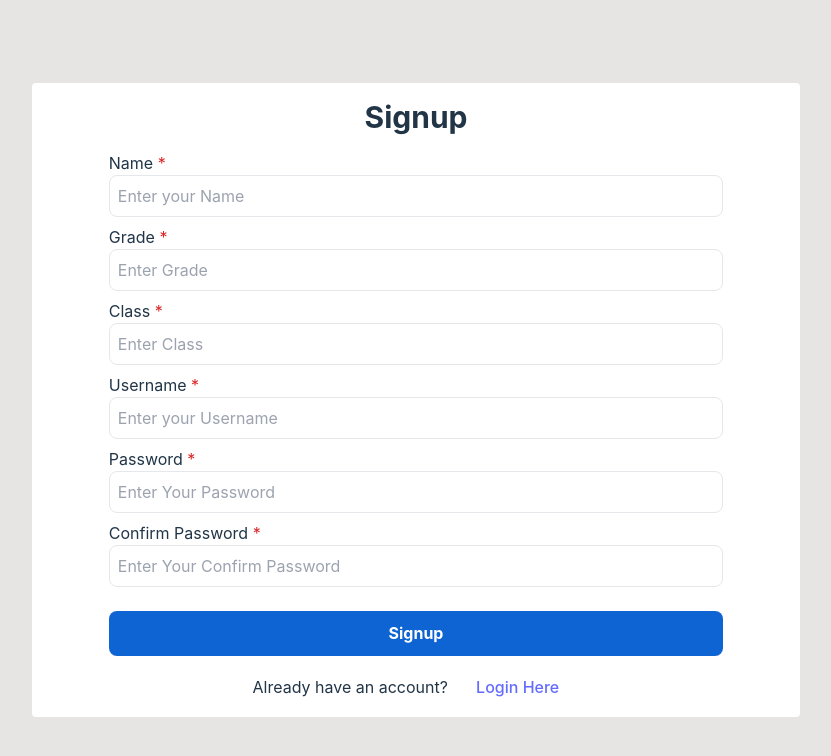
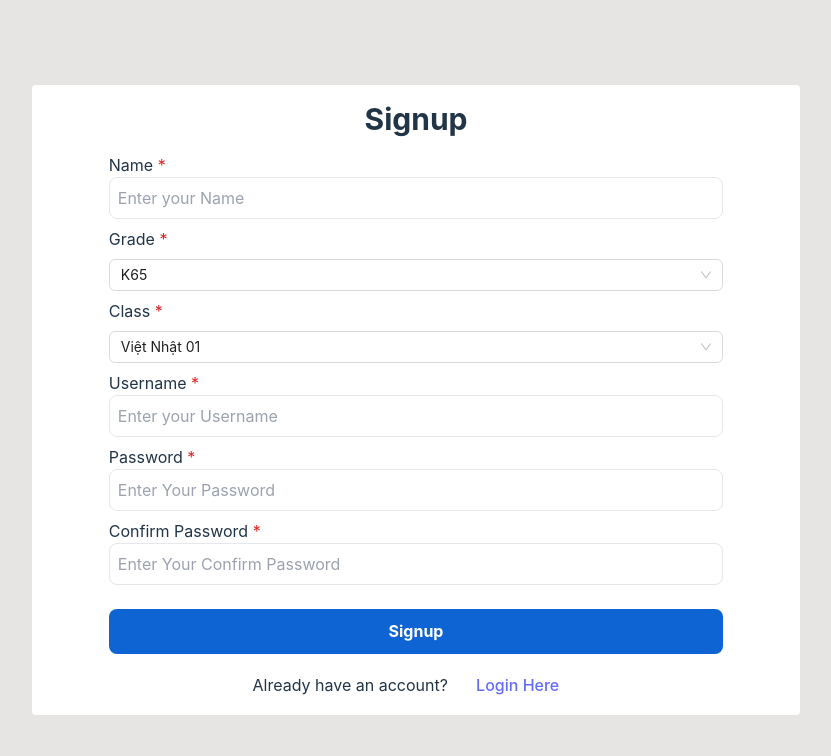
Before and after one commit to NHH1712/itss_project, a React (Vite) app in the folder client/: page /signup in a window 1280 px wide. Shown: the top 756 px of the page, without its empty margins (224-1055 px from the left). Built offline with nearby package versions, Linux system fonts and the light colour scheme.

Commit message:
signup fun

```diff
--- a/client/src/components/Signup.jsx
+++ b/client/src/components/Signup.jsx
@@ -1,7 +1,66 @@
 import { Link } from "react-router-dom";
+import { useState } from 'react';
+import { Select } from 'antd';
 const Signup = () => {
+  const [formData, setFormData] = useState({
+    name: '',
+    username: '',
+    password: '',
+    classname: 'Việt Nhật 01',
+    grade: 'K65',
+    avatar_url: '',
+    cover_image_url: '',
+  });
+  const [confirmPass, setConFirmPass] = useState("");
+  // const checkUsernameAvailability = async (username) => {
+  //   console.log(username)
+  //   try {
+  //     const response = await fetch(`http://localhost:8000/user/${username}`, {
+  //       method: 'GET',
+  //       headers: {
+  //         'Content-Type': 'application/json'
+  //       },
+  //     });
+  //     console.log(response.body.text())
+  //   } catch (error) {
+  //     console.error('Error checking username availability:', error);
+  //     return false;
+  //   }
+  // };
+  const handleSubmit = async (e) => {
+    e.preventDefault();
+    if(formData.password != confirmPass) {
+      alert("Password and Confirm Password must be the same")
+      return;
+    }
+    // console.log(formData);
+    // const isUsernameAvailable = await checkUsernameAvailability(formData.username);
+
+    // if (!isUsernameAvailable) {
+    //   alert('Username is already taken. Please choose another.');
+    //   return;
+    // }
+
+    try {
+      const response = await fetch('http://localhost:8000/users/', {
+        method: 'POST',
+        headers: {
+          'Content-Type': 'application/json'
+        },
+        body: JSON.stringify(formData)
+      });
+      if (response.ok) {
+        const data = await response.json();
+        console.log(data);
+      } else {
+        console.error('Signup failed');
+      }
+    } catch (error) {
+      console.error('Error:', error);
+    }
+  };
   return (
-    <form>
+    <form onSubmit={handleSubmit}>
       <div className="h-screen w-screen bg-[#e7e5e4] flex justify-center items-center">
         <div className="bg-white w-3/5 h-fit rounded">
           <div className="font-bold text-3xl text-center my-4">Signup</div>
@@ -12,30 +71,43 @@ const Signup = () => {
                 type="text"
                 placeholder="Enter your Name"
                 className="ml-2 flex-grow outline-none"
+                value={formData.name}
+                onChange={(e) => setFormData({ ...formData, name: e.target.value })}
               />
             </div>
           </div>
 
-        <div className="w-4/5 mx-auto mb-2">
+          <div className="w-4/5 mx-auto">
             <div>Grade <span className="text-red-600">*</span></div>
-          <div className="border rounded-lg py-2 flex">
-            <input
-              type="text"
-              placeholder="Enter Grade"
-              className="ml-2 flex-grow outline-none"
+            <Select
+              style={{ width: '100%', height: '100%', paddingTop: '0.5rem', paddingBottom: '0.5rem', display: 'flex', alignItems: 'center' }}
+              defaultValue={{ value: formData.grade, label: formData.grade }}
+              onSelect={(value) => setFormData({ ...formData, grade: value })}
+              options={[
+                { value: 'K63', label: 'K63' },
+                { value: 'K64', label: 'K64' },
+                { value: 'K65', label: 'K65'},
+                { value: 'K66', label: 'K66'},
+                { value: 'K67', label: 'K67'},
+                { value: 'K68', label: 'K68'},
+              ]}
             />
           </div>
-        </div>
 
-        <div className="w-4/5 mx-auto mb-2">
+          <div className="w-4/5 mx-auto">
             <div>Class <span className="text-red-600">*</span></div>
-          <div className="border rounded-lg py-2 flex">
-            <input
-              type="text"
-              placeholder="Enter Class"
-              className="ml-2 flex-grow outline-none"
+            <Select
+              style={{ width: '100%', height: '100%', paddingTop: '0.5rem', paddingBottom: '0.5rem', display: 'flex', alignItems: 'center' }}
+              defaultValue={{ value: formData.classname, label: formData.classname }}
+              onSelect={(value) => setFormData({ ...formData, classname: value })}
+              options={[
+                { value: 'Việt Nhật 01', label: 'Việt Nhật 01' },
+                { value: 'Việt Nhật 02', label: 'Việt Nhật 02' },
+                { value: 'Việt Nhật 03', label: 'Việt Nhật 03'},
+                { value: 'Việt Nhật 04', label: 'Việt Nhật 04'},
+                { value: 'Việt Nhật 05', label: 'Việt Nhật 05'},
+              ]}
             />
-          </div>
           </div>
 
           <div className="w-4/5 mx-auto mb-2">
@@ -45,6 +117,8 @@ const Signup = () => {
                 type="text"
                 placeholder="Enter your Username"
                 className="ml-2 flex-grow outline-none"
+                value={formData.username}
+                onChange={(e) => setFormData({ ...formData, username: e.target.value })}
               />
             </div>
           </div>
@@ -53,9 +127,11 @@ const Signup = () => {
             <div>Password <span className="text-red-600">*</span></div>
             <div className="border rounded-lg py-2 flex">
               <input
-              type="text"
+                type="password"
                 placeholder="Enter Your Password"
                 className="ml-2 flex-grow outline-none"
+                value={formData.password}
+                onChange={(e) => setFormData({ ...formData, password: e.target.value })}
               />
             </div>
           </div>
@@ -64,15 +140,19 @@ const Signup = () => {
             <div>Confirm Password <span className="text-red-600">*</span></div>
             <div className="border rounded-lg py-2 flex">
               <input
-              type="text"
+                type="password"
                 placeholder="Enter Your Confirm Password"
                 className="ml-2 flex-grow outline-none"
+                value={confirmPass}
+                onChange={(e) => setConFirmPass(e.target.value)}
               />
             </div>
           </div>
 
           <div className="pt-4">
-          <button className="w-4/5 mx-auto bg-[#0e64d2] rounded-lg flex items-center justify-center text-white font-bold mb-2">
+            <button
+              type="submit"
+              className="w-4/5 mx-auto bg-[#0e64d2] rounded-lg flex items-center justify-center text-white font-bold mb-2">
               Signup
             </button>
           </div>
```
Also changed, not shown: 1 other file (tests, documents, lock files or other folders). Lines whose indentation alone changed are shown as unchanged.
